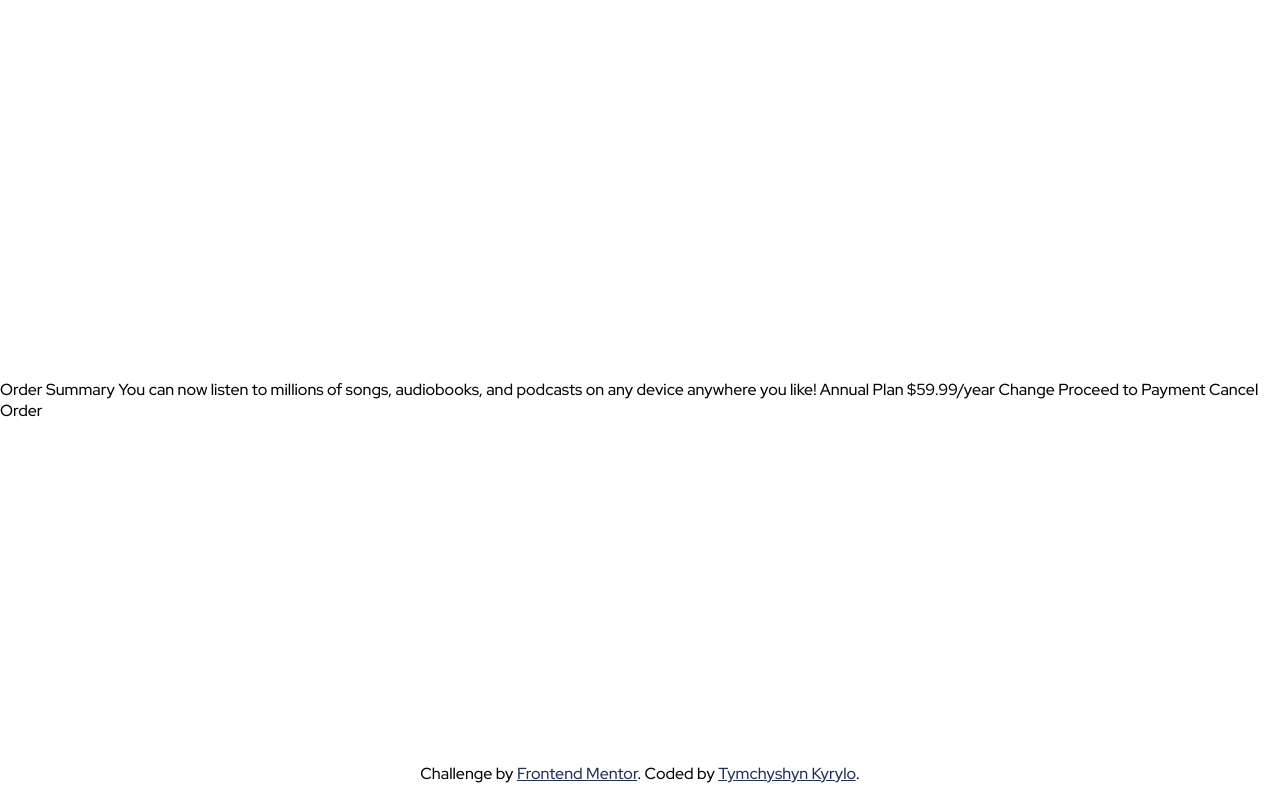
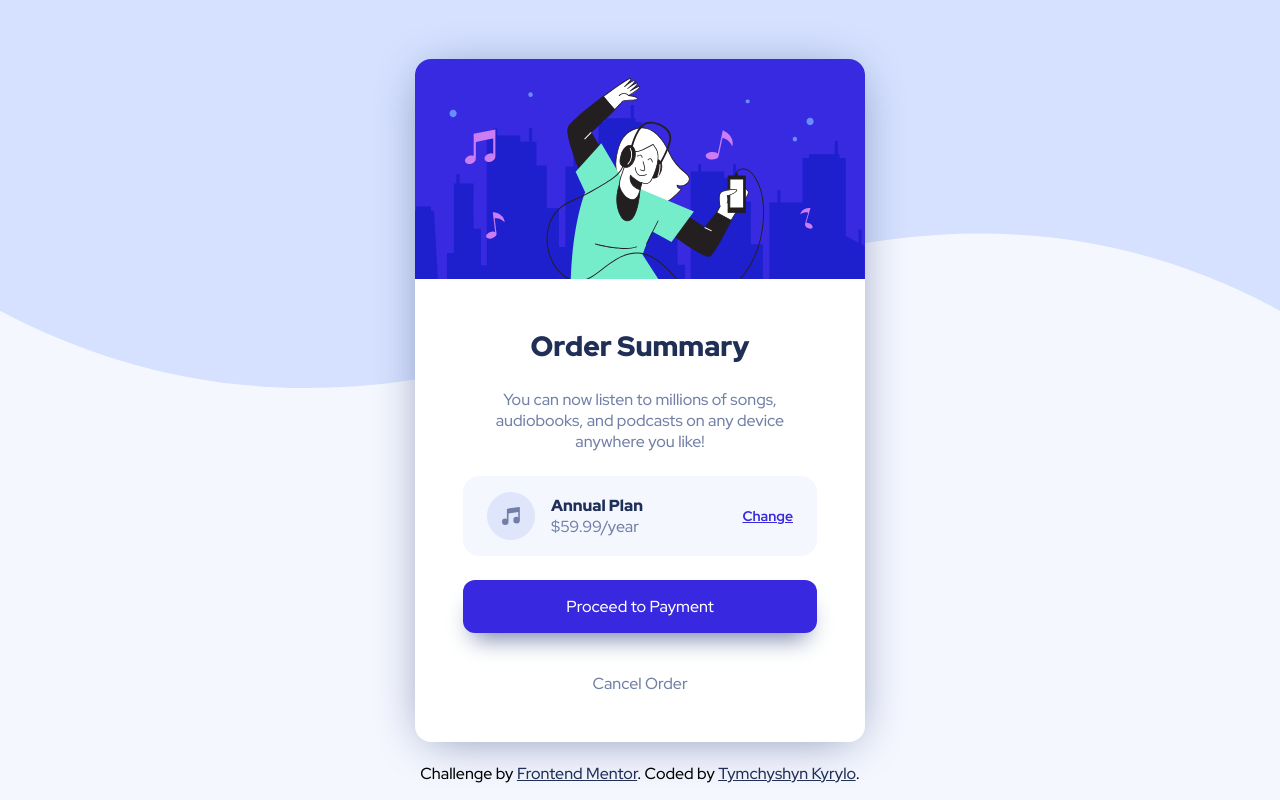
Before and after one commit to Dunkelhaiser/Frontend-Mentor-Order-Summary-Component, a website built with Vite: page index.html in a window 1280 px wide. Built offline with nearby package versions, Linux system fonts and the light colour scheme; some packages are replaced by stand-ins of ours.

Commit message:
Completed project

```diff
--- a/index.html
+++ b/index.html
@@ -10,8 +10,25 @@
     </head>
     <body>
         <main class="section">
-            Order Summary You can now listen to millions of songs, audiobooks, and podcasts on any device anywhere you like! Annual Plan
-            $59.99/year Change Proceed to Payment Cancel Order
+            <div class="container">
+                <img src="./src/images/illustration-hero.svg" />
+                <div class="content">
+                    <h1>Order Summary</h1>
+                    <p>You can now listen to millions of songs, audiobooks, and podcasts on any device anywhere you like!</p>
+                    <div class="plan">
+                        <div class="plan_details">
+                            <img src="./src/images/icon-music.svg" />
+                            <div>
+                                <h2>Annual Plan</h2>
+                                <span>$59.99/year</span>
+                            </div>
+                        </div>
+                        <span class="link_btn">Change</span>
+                    </div>
+                    <button>Proceed to Payment</button>
+                    <button class="link">Cancel Order</button>
+                </div>
+            </div>
 
             <div class="attribution">
                 Challenge by <a href="https://www.frontendmentor.io?ref=challenge" target="_blank">Frontend Mentor</a>. Coded by
--- /dev/null
+++ b/src/css/components/button.css
@@ -0,0 +1,24 @@
+button {
+    cursor: pointer;
+
+    width: 100%;
+    padding: 1em;
+
+    color: var(--white);
+
+    background-color: var(--bright-blue);
+    border: none;
+    border-radius: 0.75em;
+    box-shadow: var(--desaturated-blue) 0 15px 25px -10px;
+}
+
+.link {
+    width: auto;
+    margin-top: 1em;
+    padding: 0;
+
+    color: var(--desaturated-blue);
+
+    background-color: transparent;
+    box-shadow: none;
+}
--- a/src/css/components/container.css
+++ b/src/css/components/container.css
@@ -1,81 +1,74 @@
 .container {
     overflow: hidden;
+
     margin: 1.5rem;
+
     background-color: var(--white);
-    border-radius: 0.75rem;
+    border-radius: 1rem;
+    box-shadow: var(--desaturated-blue) 0 5px 50px -12px;
+}
 
-    hr {
-        background-color: --var(--dark-gray);
-        border-color: --var(--dark-gray);
-        border-width: 0.25px;
+.content {
+    display: flex;
+    flex-direction: column;
+    gap: 1.5rem;
+    align-items: center;
+
+    padding: 3rem;
+
+    p {
+        max-width: 30ch;
+        color: var(--desaturated-blue);
+        text-align: center;
     }
 
-    .stats {
+    h1 {
+        font-size: 1.75rem;
+        font-weight: 900;
+        color: var(--dark-blue);
+    }
+
+    @media (--phone) {
+        padding: 2rem;
+    }
+}
+
+.plan {
+    display: flex;
+    flex-direction: row;
+    gap: 1rem;
+    align-items: center;
+    justify-content: space-between;
+
+    width: 100%;
+    padding: 1rem 1.5rem;
+
+    background-color: var(--very-pale-blue);
+    border-radius: 1rem;
+
+    h2 {
+        font-size: 1rem;
+        font-weight: 900;
+        color: var(--dark-blue);
+    }
+
+    span {
+        color: var(--desaturated-blue);
+    }
+
+    .link_btn {
+        cursor: pointer;
+
+        font-size: 0.875rem;
+        font-weight: 700;
+        color: var(--bright-blue);
+        text-decoration: underline;
+    }
+
+    .plan_details {
         display: flex;
         flex-direction: row;
-        justify-content: space-between;
-        padding: 1.5rem 3rem;
-    }
-
-    .main {
-        position: relative;
-
-        display: flex;
-        flex-direction: column;
-        gap: 0.5rem;
+        gap: 1rem;
         align-items: center;
-
-        padding: 1.5rem;
-
-        span {
-            color: var(--dark-gray);
-        }
-
-        div {
-            display: flex;
-            flex-direction: row;
-            gap: 0.5rem;
-            align-items: center;
-
-            margin-top: 2.75rem;
-
-            h1 {
-                font-size: 18px;
-                color: var(--very-dark-blue);
-            }
-
-            span {
-                font-size: 18px;
-            }
-        }
-
-        .avatar {
-            position: absolute;
-            top: -23%;
-            transform: translateY(-23%);
-
-            border: 5px solid white;
-            border-radius: 50%;
-        }
-    }
-
-    .stat {
-        display: flex;
-        flex-direction: column;
-        gap: 0.375rem;
-        align-items: center;
-
-        font-weight: 700;
-
-        .number {
-            font-size: 1.125rem;
-            color: var(--very-dark-blue);
-        }
-
-        .type {
-            font-size: 0.625rem;
-            color: var(--dark-gray);
-            letter-spacing: 2px;
-        }
     }
 }
--- a/src/css/components/section.css
+++ b/src/css/components/section.css
@@ -6,7 +6,10 @@
 
     height: 100%;
 
-    background-color: var(--dark-cyan);
+    background-color: var(--very-pale-blue);
+    background-image: url("../../images/pattern-background-desktop.svg");
+    background-repeat: no-repeat;
+    background-size: 100%;
 }
 
 .attribution {
--- a/src/css/styles.css
+++ b/src/css/styles.css
@@ -2,3 +2,4 @@
 @import "./base/reset";
 @import "./components/section";
 @import "./components/container";
+@import "./components/button";
```
Also changed, not shown: .stylelintrc.json, README-template.md (deleted), README.md (added), screenshots/localhost_5173_ (1).png (added), screenshots/localhost_5173_.png (added).
